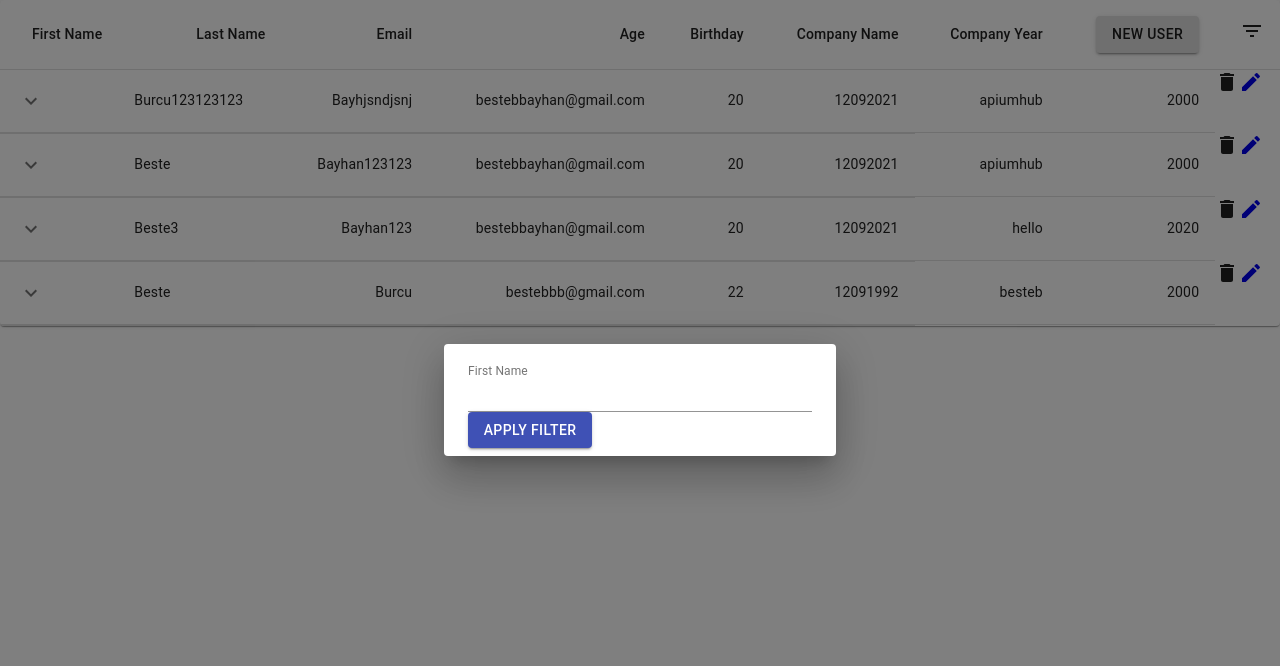
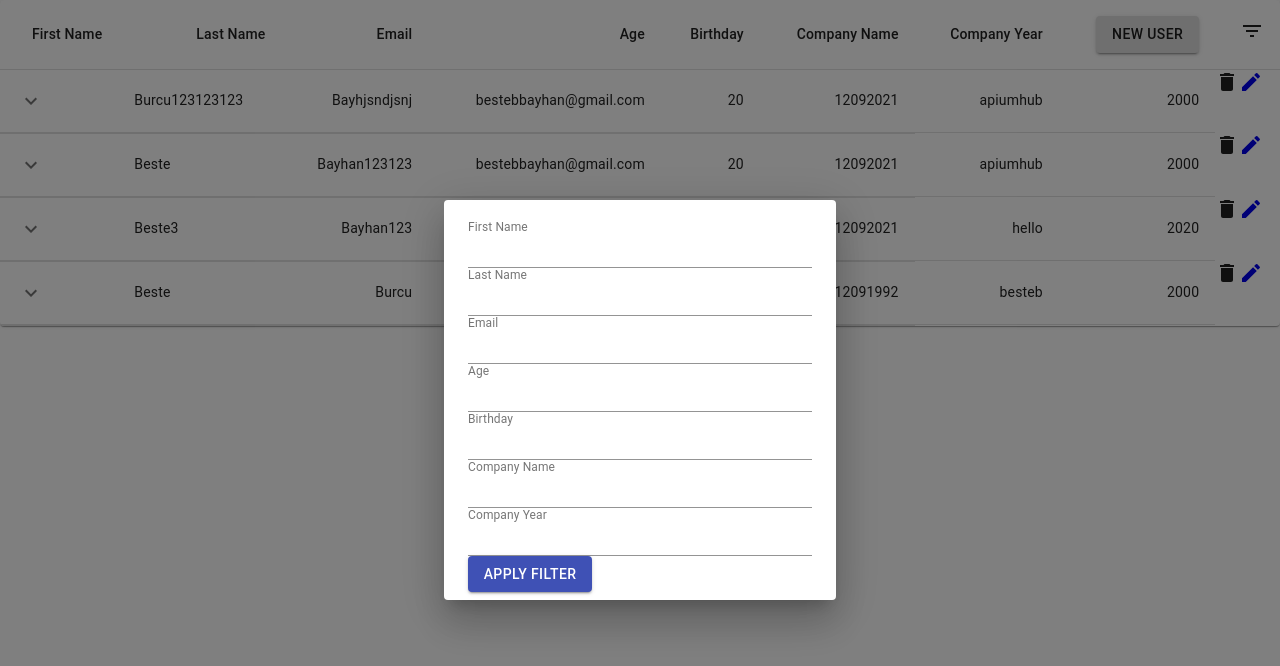
Before and after one commit to bbbayhan/formik-ts-app, a React (Create React App) app: page / in a window 1280 px wide. Both pictures are taken after a click on the icon 1252 px from the left and 30 px from the top of the page. Shown: the top 666 px of the page. Built offline with nearby package versions, Linux system fonts and the light colour scheme; data requests are answered from the project's data file.

Commit message:
Add multiple fitlers with params

```diff
--- a/src/api.ts
+++ b/src/api.ts
@@ -27,7 +27,13 @@ export const fetchUsersByFilter = async (param: any) => {
         "Authorization": `${accessToken}`
       },
       params: {
-        "firstName": param
+        firstName: param.firstName,
+        lastName: param.lastName,
+        email: param.email,
+        age: param.age,
+        birthday: param.birthday,
+        companyName: param.companyName,
+        companyYear: param.companyYear,
       }
     });
   return data;
--- a/src/components/FilterModal.tsx
+++ b/src/components/FilterModal.tsx
@@ -2,18 +2,29 @@ import React, {useState} from 'react';
 import { Input, InputLabel, Button, Dialog,DialogContent } from '@material-ui/core';
 
 import '../App.css';
+// interface Data {
+//     "firstName": string,
+//     "lastName": string,
+//     "email": string,
+//     "age": string,
+//     // "birthday": string,
+//     // "companyName": string,
+//     // "companyYear": string,
+//   }
 
 function FilterModal(props: any) {
 
-    const [param, setParam] =useState("");
+    const [data, setData]= useState({});
 
     const handleChange = (e: any) => {
-        setParam(e.target.value);
+        const key = e.target.id;
+        setData({...data,[key]: e.target.value});
     }
 
     const handleOnclick = (e: any) =>{
         e.preventDefault();
-        props.onSubmit(param);
+        console.log("newFilter", data);
+        props.onSubmit(data);
     }
 
     return (
@@ -27,6 +38,54 @@ function FilterModal(props: any) {
         fullWidth
         onChange={handleChange}
         />
+        <InputLabel shrink>Last Name</InputLabel>
+        <Input
+        id="lastName"
+        name="lastName"
+        type="text"
+        fullWidth
+        onChange={handleChange}
+        />
+        <InputLabel shrink>Email</InputLabel>
+        <Input
+        id="email"
+        name="email"
+        type="text"
+        fullWidth
+        onChange={handleChange}
+        />
+        <InputLabel shrink>Age</InputLabel>
+        <Input
+        id="age"
+        name="age"
+        type="text"
+        fullWidth
+        onChange={handleChange}
+        />
+        <InputLabel shrink>Birthday</InputLabel>
+        <Input
+        id="birthday"
+        name="birthday"
+        type="text"
+        fullWidth
+        onChange={handleChange}
+        />
+        <InputLabel shrink>Company Name</InputLabel>
+        <Input
+        id="companyName"
+        name="companyName"
+        type="text"
+        fullWidth
+        onChange={handleChange}
+        />
+        <InputLabel shrink>Company Year</InputLabel>
+        <Input
+        id="companyYear"
+        name="companyYear"
+        type="text"
+        fullWidth
+        onChange={handleChange}
+        />
         <Button variant="contained" color="primary" onClick={handleOnclick}>
             Apply Filter
         </Button>
```
